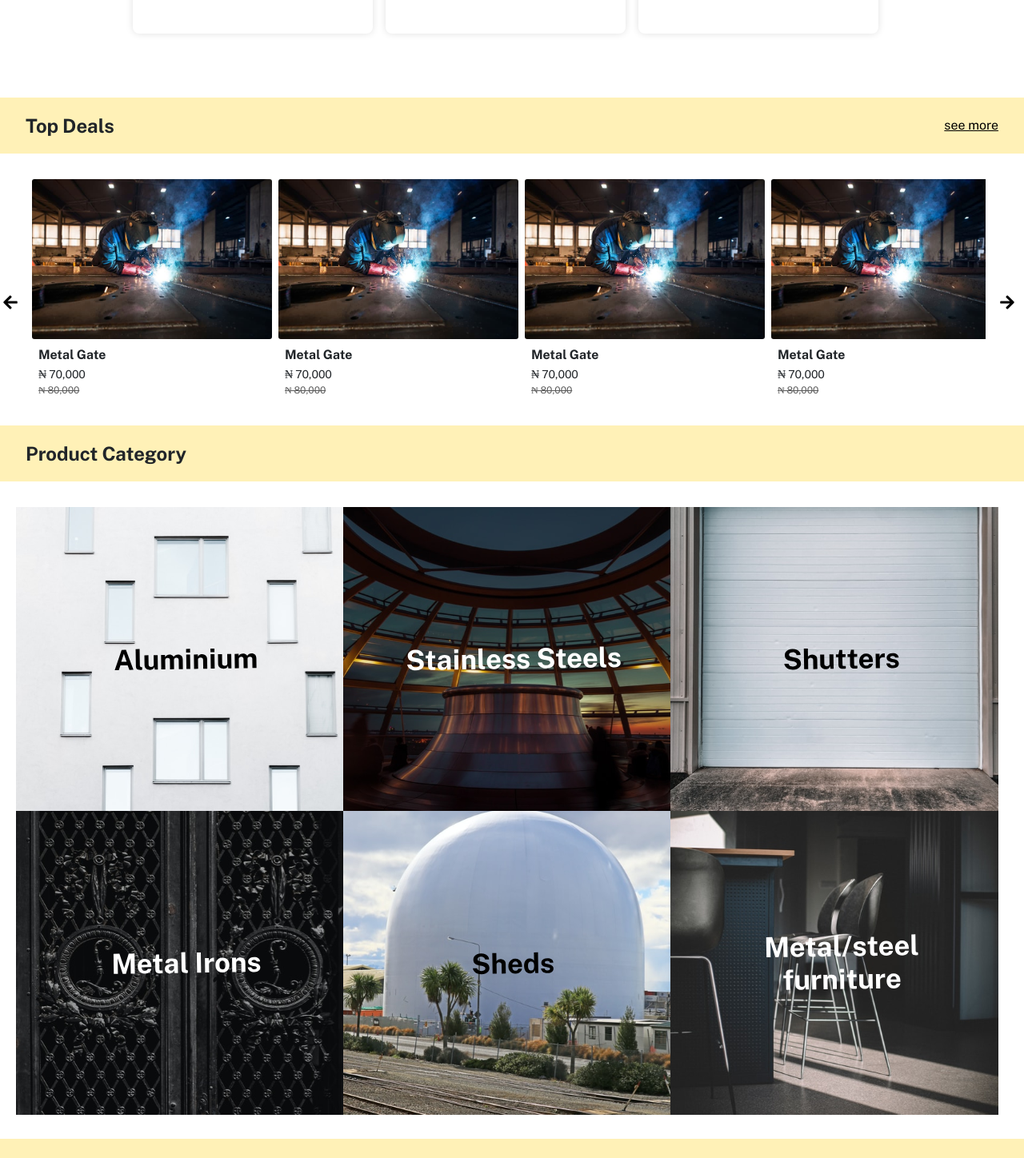
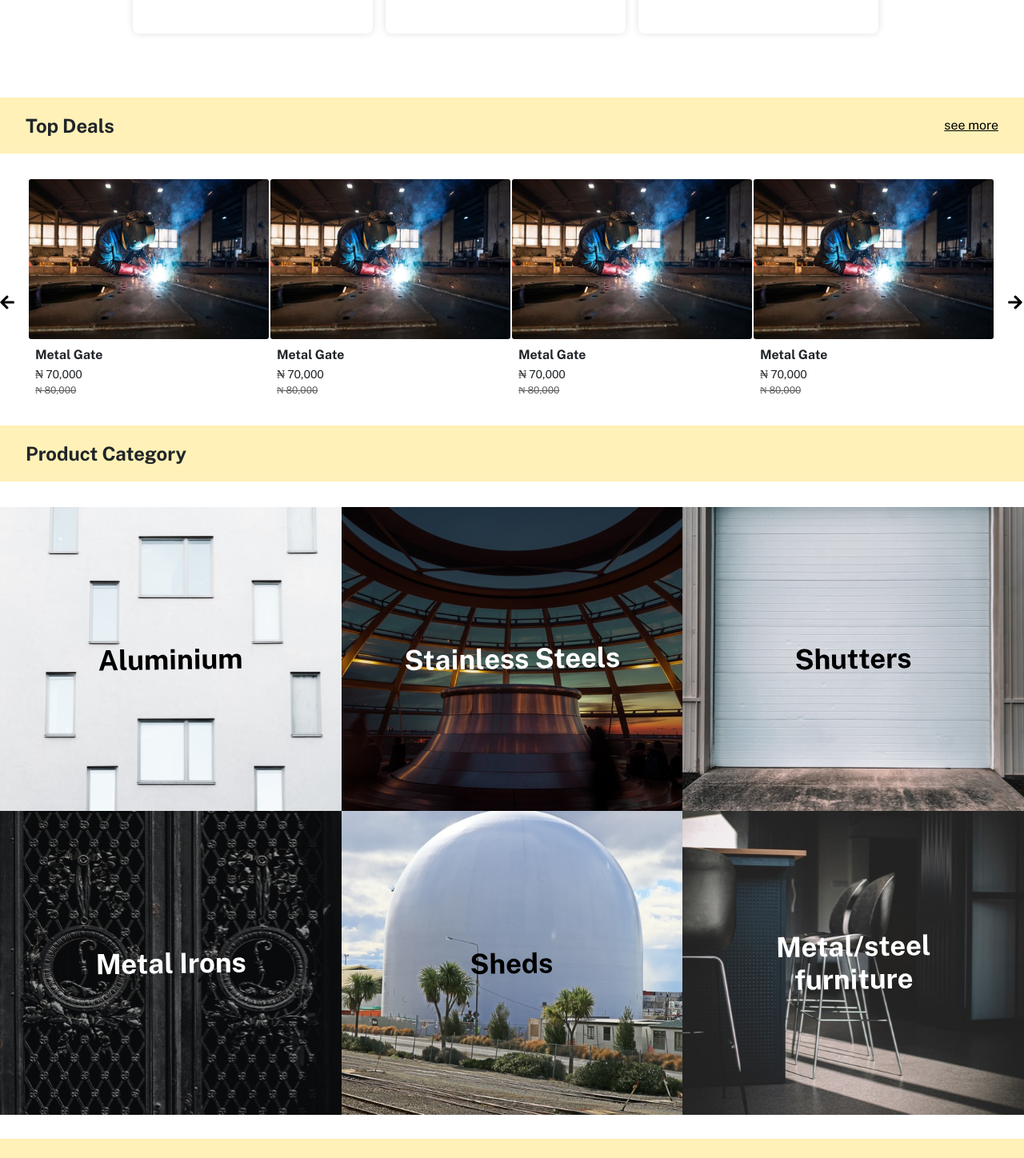
Before and after one commit to AY001A/FAB-SHOP, a React (Create React App) app: page / in a window 1280 px wide. Shown: the part 926-2374 px from the top of the page at 80% size. Built offline with nearby package versions, Linux system fonts and the light colour scheme.

Commit message:
layout fix for extra large screens

```diff
--- a/src/components/carousel/index.js
+++ b/src/components/carousel/index.js
@@ -4,19 +4,31 @@ import "./style.scss";
 import isMobile from "../../utils/hooks/useIsMobileScreen";
 import { FaArrowRight, FaArrowLeft } from "react-icons/fa";
 
+// TODO: change slider library from react-slick to swiper.js
 export const TopDealsSlider = ({ children }) => {
   const settings = {
     infinite: false,
     speed: 500,
-    variableWidth: true,
-    slidesToShow: 2,
-    slidesToScroll: 2,
+    // variableWidth: true,
+    slidesToShow: 4,
+    slidesToScroll: 1,
     arrows: true,
     prevArrow: <FaArrowLeft color="black" />,
     nextArrow: <FaArrowRight color="black" />,
+
+    responsive: [
+      {
+        breakpoint: 567,
+        settings: {
+          arrows: false,
+          slidesToShow: 4,
+          slidesToScroll: 1,
+        },
+      },
+    ],
   };
   return (
-    <Slider className="slider " {...settings}>
+    <Slider swipeToSlide={true} className="slider " {...settings}>
       {children}
     </Slider>
   );
--- a/src/containers/layout/AppLayout/AppLayout.js
+++ b/src/containers/layout/AppLayout/AppLayout.js
@@ -8,9 +8,11 @@ const AppLayout = () => {
   return (
     <div className="wrapper">
       <Header />
-      <main>
-        <Outlet />
-      </main>
+      <div className="main-wrapper">
+        <main>
+          <Outlet />
+        </main>
+      </div>
       <Footer />
     </div>
   );
--- a/src/containers/layout/AppLayout/style.scss
+++ b/src/containers/layout/AppLayout/style.scss
@@ -11,10 +11,13 @@ main {
   // min-height: 50vh;
   // width: 100vw;
   min-height: 100vh;
-  padding: 0 16px;
+  max-width: 1400px;
+  margin: 0 auto;
+
+  // padding: 0 16px;
 
   @media (min-width: 576px) {
-    padding: 0 32px;
+    // padding: 0 32px;
   }
 }
 
--- a/src/index.scss
+++ b/src/index.scss
@@ -12,10 +12,11 @@ body {
   // overflow-x: hidden;
 
   @media (min-width: $sm-breakpoint) {
-    max-width: 1400px;
+    // max-width: 1400px;
     min-width: 950px;
     font-size: 1rem;
     line-height: 1.5rem;
+    // margin: 0 auto;
   }
 }
 
--- a/src/pages/home/HomePage.js
+++ b/src/pages/home/HomePage.js
@@ -8,7 +8,7 @@ import ServiceCard from "../../components/cards/service-card/ServiceCard";
 import { services } from "../services/services";
 
 const HomePage = () => {
-  const productCount = [0, 1, 2, 3, 4, 5, 6, 7, 8, 9];
+  const productCount = [0, 1, 2, 3, 4, 5, 6, 7, 8, 9, 10];
 
   return (
     <>
@@ -71,7 +71,7 @@ const HomePage = () => {
           <button type="button" className="next">
             gjn
           </button> */}
-
+          <div className="slide-container row ">
             <TopDealsSlider>
               {productCount.map((prod) => (
                 <TopDealsCard />
@@ -81,6 +81,7 @@ const HomePage = () => {
           <TopDealsCard /> */}
             </TopDealsSlider>
           </div>
+        </div>
       </section>
 
       <section className="top-deals-section d-none d-sm-block">
@@ -89,8 +90,8 @@ const HomePage = () => {
         </div>
         <div className="category w-100 ">
           <div className="productCategory bg-light w-100 ">
-            <div className="row p-0 rowball">
-              <div className="box col-4 text-center"></div>
+            <div className="row  rowball">
+              <div className="box p-0 col-4 text-center"></div>
               <div className="box col-4 text-center"></div>
               <div className="box col-4 text-center"></div>
             </div>
--- a/src/pages/home/style.scss
+++ b/src/pages/home/style.scss
@@ -1,6 +1,6 @@
 .carousel_header {
   height: 235px;
-  margin: 0 -16px;
+  // margin: 0 -16px;
   margin-bottom: 24px;
   display: flex;
   align-items: center;
@@ -9,10 +9,12 @@
   background: url("../../assets/images/headerImage/background_mobile.jpg");
 
   @media (min-width: 576px) {
-    margin: 0 -32px;
+    // margin: 0 -32px;
+    // width: 100vw;
     margin-bottom: 40px;
     background: url("../../assets/images/headerImage/background.jpg");
     height: 450px;
+    background-size: cover;
   }
 
   div {
@@ -114,7 +116,7 @@
   background-color: #fff1b7;
   // width: 100%;
   height: 30px;
-  margin: 0 -14px;
+  // margin: 0 -14px;
   padding: 0 12px;
   margin-bottom: 16px;
 
@@ -129,9 +131,8 @@
   }
 
   @media (min-width: 576px) {
-    margin: 0 -32px;
     margin-bottom: 32px;
-    padding: 0 32px;
+    // padding: 0 32px;
     height: 70px;
 
     p {
@@ -144,29 +145,34 @@
   }
 }
 
+.rowball {
+  margin: 0;
+  width: 100%;
+}
+
 .box,
 .boxTwo {
-  width: 33%;
+  // width: 100%;
   height: 380px;
   display: flex;
   align-items: center;
   justify-content: center;
-  background-size: contain;
 
   &:hover {
     &::before {
       background-color: rgba(0, 0, 0, 0.349);
       content: "";
-      width: 426px;
-      height: 380px;
-      margin: 0 -12px;
+      width: 100%;
+      height: 100%;
+      padding: 0;
+      // margin: 0 -12px;
     }
   }
 }
 
 .productCategory {
   margin-bottom: 30px;
-  min-width: 1000px;
+  // min-width: 1000px;
 
   // @media (min-width: 576px) {
   //     display: none;
@@ -175,32 +181,54 @@
 
 .box:nth-child(1) {
   background: url("../../assets/images/productcategory/aluminium.svg");
+  background-repeat: no-repeat;
+  background-size: cover;
+  padding: 0;
 }
 
 .box:nth-child(2) {
   background: url("../../assets/images/productcategory/stainless.svg");
+  background-repeat: no-repeat;
+  background-size: cover;
+  padding: 0;
 }
 
 .box:nth-child(3) {
   background: url("../../assets/images/productcategory/shutter.svg");
+  background-repeat: no-repeat;
+  background-size: cover;
+  padding: 0;
 }
 
 .boxTwo:nth-child(1) {
   background: url("../../assets/images/productcategory/meta.svg");
+  background-repeat: no-repeat;
+  background-size: cover;
+  padding: 0;
 }
 
 .boxTwo:nth-child(2) {
   background: url("../../assets/images/productcategory/sheds.svg");
+  background-repeat: no-repeat;
+  background-size: cover;
+  padding: 0;
 }
 
 .boxTwo:nth-child(3) {
   background: url("../../assets/images/productcategory/furnitures.svg");
+  background-repeat: no-repeat;
+  background-size: cover;
+  padding: 0;
 }
 
 .top-deals-products {
+  margin: 0 auto;
+
   // background-color: pink;
-  // width: auto;
+  // min-width: 1300px;
+
   // overflow-x: hidden;
+  // margin: 0 auto;
   // scroll-snap-type: x mandatory;
   // position: relative;
 
@@ -225,13 +253,29 @@
   // }
   // .prev {
   // }
+  // background-color: green;
+  // padding-right: -36px;
+  overflow: hidden;
 }
 
+// .slick-slider {
+//   overflow: hidden;
+// }
 .slide-container {
-  width: auto;
+  width: 98%;
+  // margin: 0 auto;
+  // overflow-x: hidden;
+  // background-color: pink;
+  margin-left: 4px;
 
-  // // scroll-snap-type: x mandatory;
   // scroll-behaviour: smooth;
   // user-select: none;
   // min-width: 100px;
+  @media (max-width: 576px) {
+    width: 100%;
+    overflow: hidden;
+    // scroll-snap-stop: always;
+    margin: 0 auto;
+    // margin-left: 0;
+  }
 }
--- a/src/pages/services/servicesHomepage.scss
+++ b/src/pages/services/servicesHomepage.scss
@@ -3,9 +3,9 @@
   justify-content: space-between;
   align-items: center;
   background-color: #fff1b7;
-  // width: 100%;
+  width: 100%;
   height: 30px;
-  margin: 0 -14px;
+  // margin: 0 -14px;
   padding: 0 12px;
   margin-bottom: 16px;
 
@@ -16,7 +16,7 @@
   }
 
   @media (min-width: 576px) {
-    margin: 0 -32px;
+    // margin: 0 -32px;
     margin-bottom: 32px;
     padding: 0 32px;
     height: 70px;
```
Lines whose indentation alone changed are shown as unchanged.
